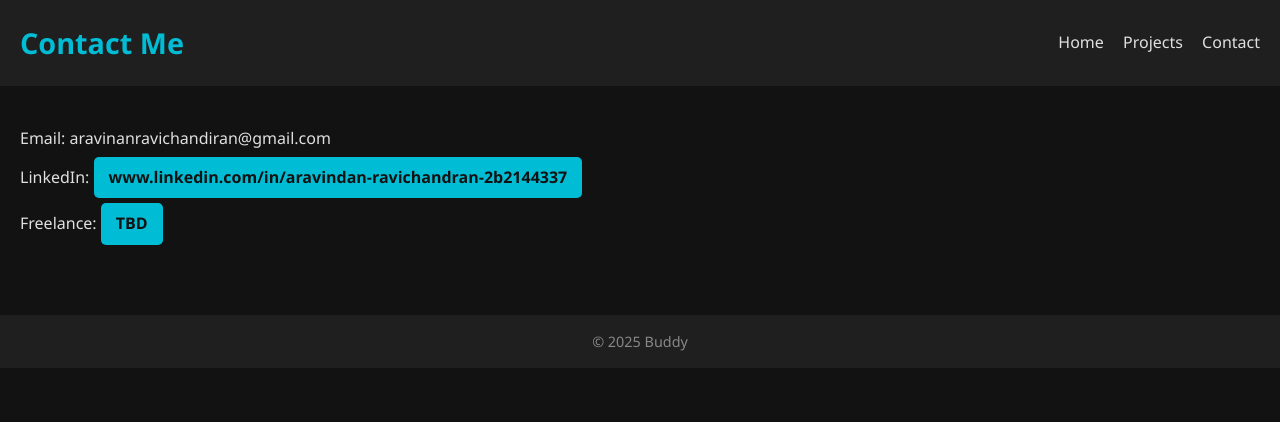
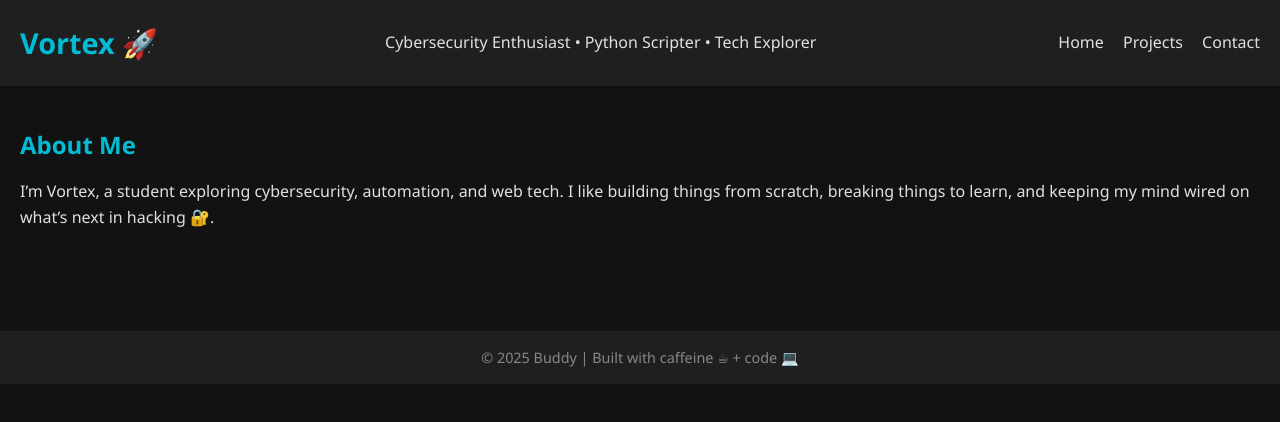
Before and after one commit to Vortex-Scurge/vortexscurge.github.io, a plain HTML site: page contact.html in a window 1280 px wide. Drawn offline with Linux system fonts and the light colour scheme.

Commit message:
Update contact.html

```diff
--- a/contact.html
+++ b/contact.html
@@ -2,27 +2,34 @@
 <html lang="en">
 <head>
   <meta charset="UTF-8">
-  <title>Contact - Buddy's Portfolio</title>
+  <meta name="viewport" content="width=device-width, initial-scale=1.0">
+  <title>Vortex | Portfolio</title>
   <link rel="stylesheet" href="style.css">
 </head>
 <body>
   <header>
-    <h1>Contact Me</h1>
+    <h1>Vortex 🚀</h1>
+    <p>Cybersecurity Enthusiast • Python Scripter • Tech Explorer</p>
     <nav>
-      <a href="index.html">Home</a>
+      <a href="index.html" class="active">Home</a>
       <a href="projects.html">Projects</a>
       <a href="contact.html">Contact</a>
     </nav>
   </header>
 
   <main>
-    <p>Email: aravinanravichandiran@gmail.com</p>
-    <p>LinkedIn: <a href="www.linkedin.com/in/aravindan-ravichandran-2b2144337" class="button">www.linkedin.com/in/aravindan-ravichandran-2b2144337</a></p>
-    <p>Freelance: <a href="#" class="button">TBD</a></p>
+    <section class="card">
+      <h2>About Me</h2>
+      <p>
+        I’m Vortex, a student exploring cybersecurity, automation, and web tech.
+        I like building things from scratch, breaking things to learn,
+        and keeping my mind wired on what’s next in hacking 🔐.
+      </p>
+    </section>
   </main>
 
   <footer>
-    © 2025 Buddy
+    <p>&copy; 2025 Buddy | Built with caffeine ☕ + code 💻</p>
   </footer>
 </body>
 </html>
```
